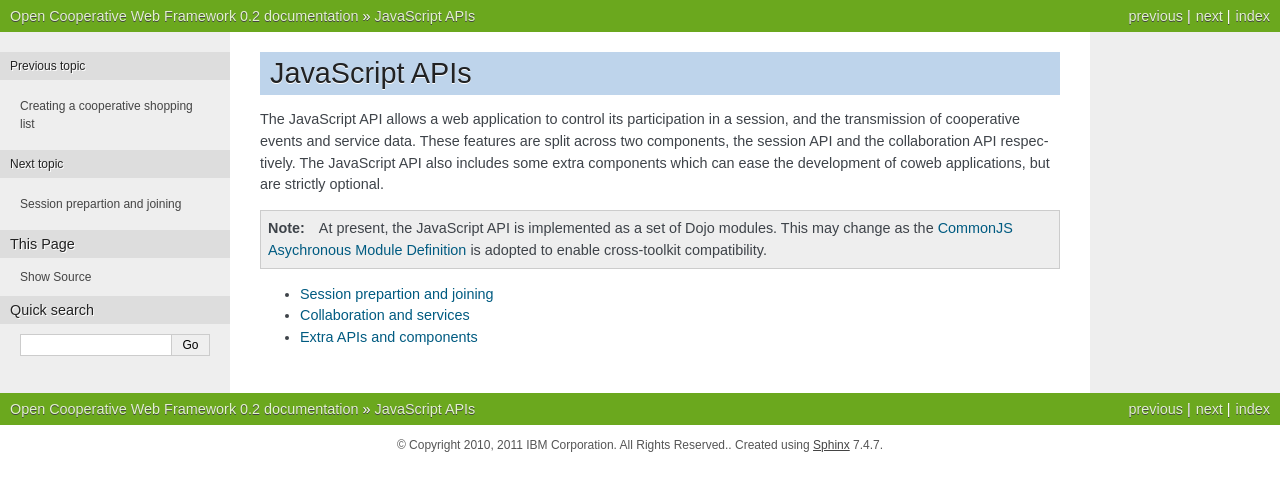
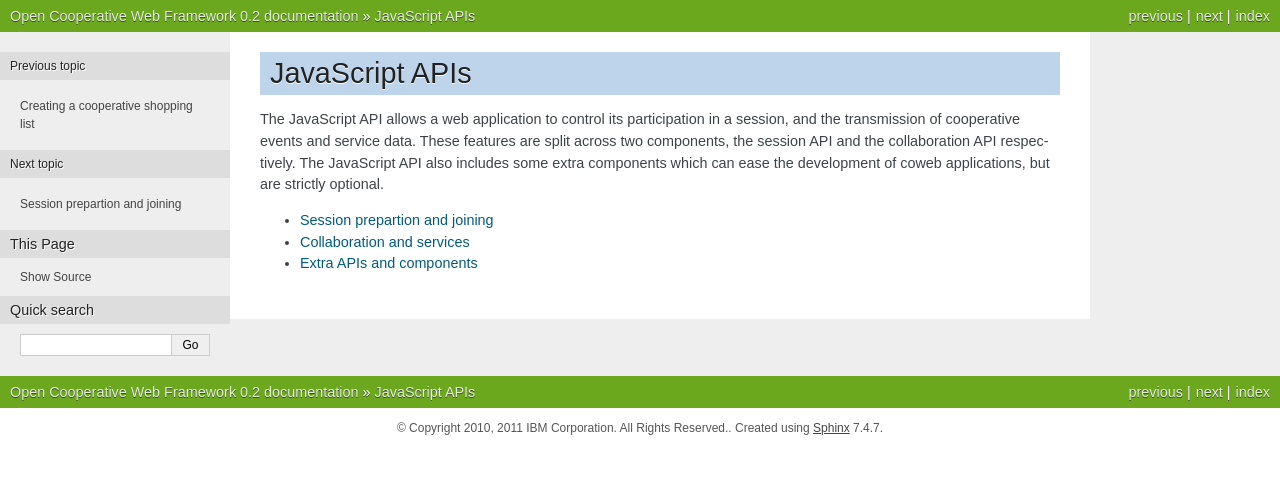
Before and after one commit to opencoweb/coweb, a Sphinx documentation site: the page built from docs/js/js.rst, in a window 1280 px wide. Shown: the top 491 px of the page. Built offline with Sphinx 7.4.7, drawn with Linux system fonts in a browser that asks for light colours.

Commit message:
Removed note about CommonJS module format
* We'll track this in issues, not doc

```diff
--- a/docs/js/js.rst
+++ b/docs/js/js.rst
@@ -5,11 +5,6 @@ JavaScript APIs
 
 The JavaScript API allows a web application to control its participation in a session, and the transmission of cooperative events and service data. These features are split across two components, the session API and the collaboration API respectively. The JavaScript API also includes some extra components which can ease the development of coweb applications, but are strictly optional.
 
-.. note::
-   At present, the JavaScript API is implemented as a set of Dojo modules. This may change as the `CommonJS Asychronous Module Definition`__ is adopted to enable cross-toolkit compatibility.
-
-   __ http://wiki.commonjs.org/wiki/Modules/AsynchronousDefinition
-
 .. toctree::
    :titlesonly:
 
```
